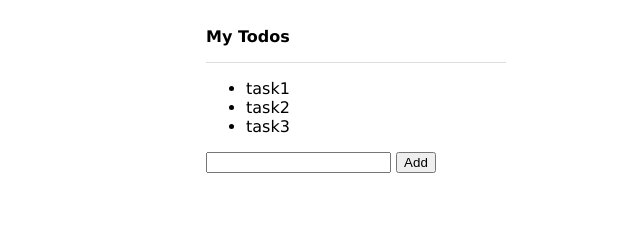
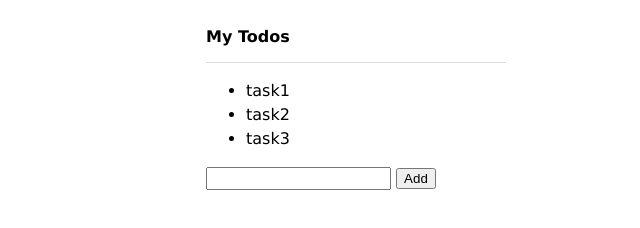
Before and after one commit to zare926/Vue.js_Lesson, a plain HTML site: page index.html in a window 1280 px wide. Shown: the whole page, without its empty margins (284-924 px from the left). Drawn offline with nearby package versions, Linux system fonts and the light colour scheme.

Commit message:
見た目変更2

```diff
--- a/css/styles.css
+++ b/css/styles.css
@@ -13,3 +13,11 @@ body {
   border-bottom: 1px solid #ddd;
   padding: 16px 0;
 }
+
+#app li {
+  line-height: 1.5;
+}
+
+#app input[type="text"] {
+  padding: 2px;
+}
```
